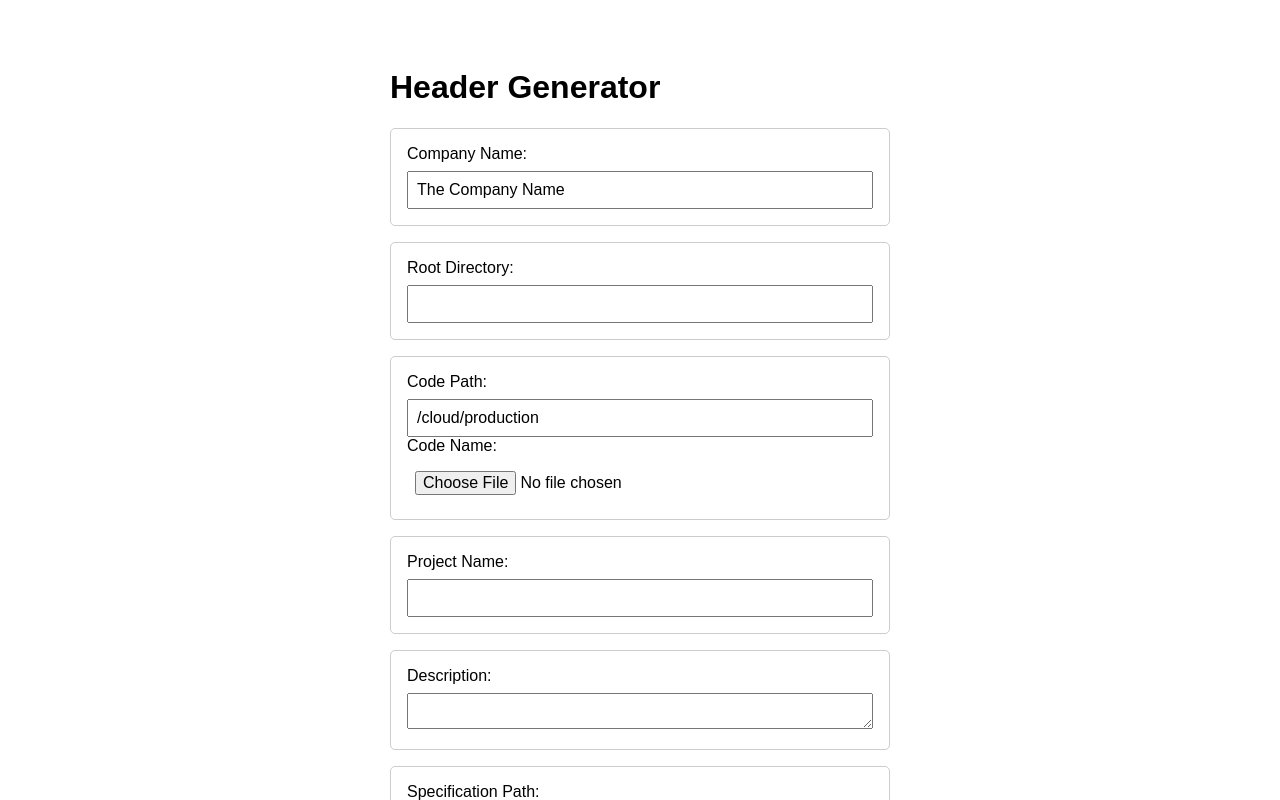
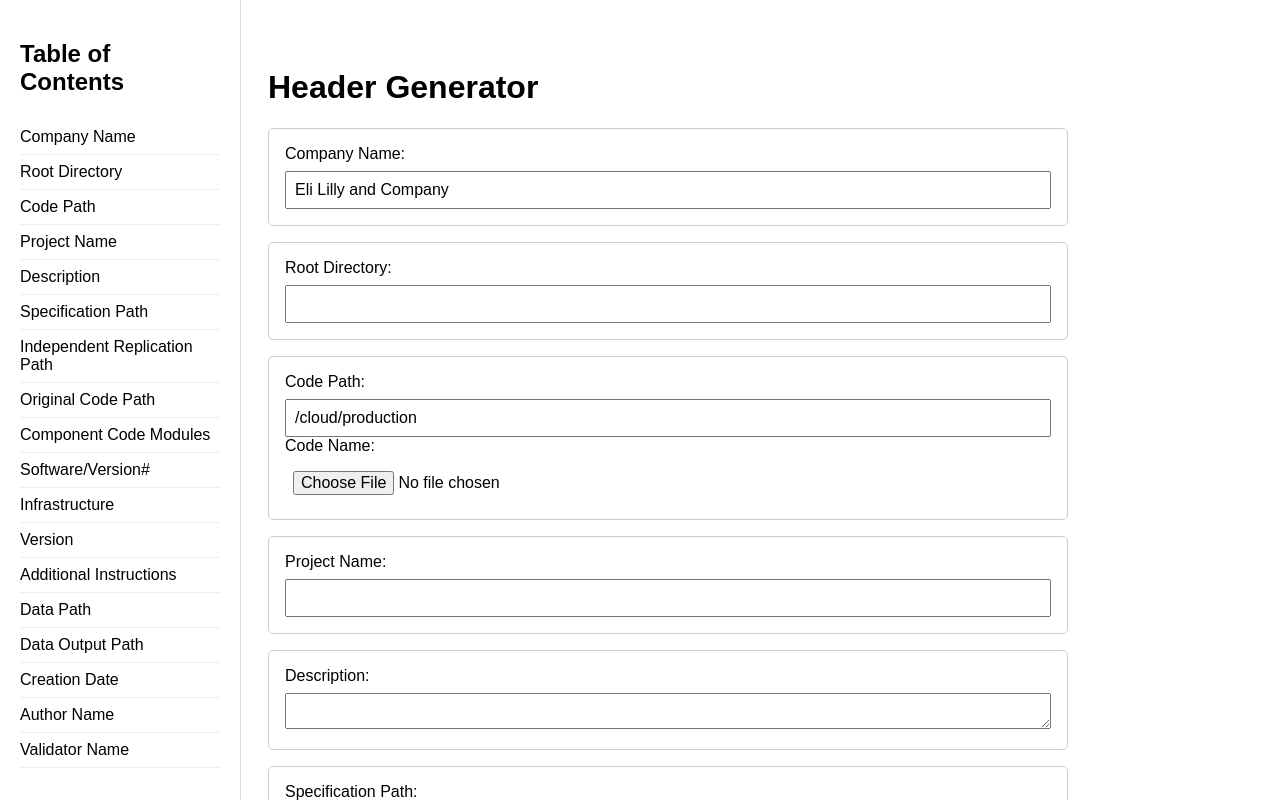
Before and after one commit to mrppdex/useyourheader, a React (Create React App) app: page / in a window 1280 px wide. Shown: the top 800 px of the page. Built offline with nearby package versions, Linux system fonts and the light colour scheme.

Commit message:
add table of contents

```diff
--- a/src/App.css
+++ b/src/App.css
@@ -1,16 +1,55 @@
 .app {
   display: flex;
-  flex-direction: column;
-  align-items: center;
+  flex-direction: row;
+  justify-content: flex-start;
   padding: 2em;
   font-family: Arial, sans-serif;
+  height: 100vh;
+  overflow: auto;
+  flex-wrap: wrap;
+}
+
+.toc {
+  position: fixed;
+  width: 200px;
+  height: 100vh;
+  overflow-y: auto;
+  padding: 20px;
+  top: 0;
+  left: 0;
+  border-right: 1px solid #ddd;
+}
+
+.toc h2 {
+  font-size: 1.5em;
+  margin-bottom: 1em;
+}
+
+.toc ul {
+  list-style: none;
+  padding: 0;
+  font-size: 1em;
+}
+
+.toc ul li {
+  cursor: pointer;
+  padding: 0.5em 0;
+  border-bottom: 1px solid #eee;
+}
+
+.toc ul li:hover {
+  color: blue;
+  text-decoration: underline;
 }
 
 .form {
   margin-bottom: 2em;
+  margin-left: 220px;
   width: 100%;
-  max-width: 500px;
+  max-width: 800px;
   padding: 1em;
+  flex-grow: 1;
+  flex-basis: 100%;
 }
 
 .form-group {
@@ -45,6 +84,8 @@
 }
 
 .output {
+  flex-basis: 100%;
+  margin-left: 220px;
   white-space: pre-wrap;
   width: 100%;
   max-width: 1000px;
--- a/src/App.js
+++ b/src/App.js
@@ -1,8 +1,8 @@
-import React, { useState } from "react";
-import "./App.css";  // Assuming you have an App.css file in the same folder
+import React, { createRef, useState } from 'react';
+import './App.css';
 
 const HeaderGenerator = () => {
-  const [companyName, setCompanyName] = useState("The Company Name");
+  const [companyName, setCompanyName] = useState("Eli Lilly and Company");
   const [rootDirectory, setRootDirectory] = useState("");
   const [codePath, setCodePath] = useState("/cloud/production");
   const [codeName, setCodeName] = useState("");
@@ -30,6 +30,35 @@ const HeaderGenerator = () => {
   const [validatorName, setValidatorName] = useState("");
   const [validationDescription, setValidationDescription] = useState("");
   const [headerText, setHeaderText] = useState("");
+
+  // Create refs for each form group
+  const companyNameRef = createRef();
+  const rootDirectoryRef = createRef();
+  const codePathRef = createRef();
+  const projectNameRef = createRef();
+  const descriptionRef = createRef();
+  const specificationPathRef = createRef();
+  const irPathRef = createRef();
+  const origPathRef = createRef();
+  const ccModulesRef = createRef();
+  const softverRef = createRef();
+  const infraRef = createRef();
+  const versionRef = createRef();
+  const additionalInstructionsRef = createRef();
+  const dataInputsPathRef = createRef();
+  const dataOutputPathRef = createRef();
+  const creationDateRef = createRef();
+  const authorNameRef = createRef();
+  const validatorNameRef = createRef();
+
+  // Function to scroll to a specific ref
+  const scrollToRef = (ref) => {
+    if (ref.current) {
+      ref.current.scrollIntoView({ behavior: 'smooth' });
+    }
+  };
+
+
   // R code to be copied
   const [rCode, setRCode] = useState(`pkgs <- sessionInfo()$otherPkgs
   names_and_versions <- data.frame(Package = names(pkgs), Version = unlist(lapply(pkgs, \`[[\`, "Version")))
@@ -193,78 +222,101 @@ ${dataOutputsText || '# DATA OUTPUT             : N/A'}
 
   return (
     <div className="app">
+        <div className="toc">
+        <h2>Table of Contents</h2>
+        <ul>
+          <li onClick={() => scrollToRef(companyNameRef)}>Company Name</li>
+          <li onClick={() => scrollToRef(rootDirectoryRef)}>Root Directory</li>
+          <li onClick={() => scrollToRef(codePathRef)}>Code Path</li>
+          <li onClick={() => scrollToRef(projectNameRef)}>Project Name</li>
+          <li onClick={() => scrollToRef(descriptionRef)}>Description</li>
+          <li onClick={() => scrollToRef(specificationPathRef)}>Specification Path</li>
+          <li onClick={() => scrollToRef(irPathRef)}>Independent Replication Path</li>
+          <li onClick={() => scrollToRef(origPathRef)}>Original Code Path</li>
+          <li onClick={() => scrollToRef(ccModulesRef)}>Component Code Modules</li>
+          <li onClick={() => scrollToRef(softverRef)}>Software/Version#</li>
+          <li onClick={() => scrollToRef(infraRef)}>Infrastructure</li>
+          <li onClick={() => scrollToRef(versionRef)}>Version</li>
+          <li onClick={() => scrollToRef(additionalInstructionsRef)}>Additional Instructions</li>
+          <li onClick={() => scrollToRef(dataInputsPathRef)}>Data Path</li>
+          <li onClick={() => scrollToRef(dataOutputPathRef)}>Data Output Path</li>
+          <li onClick={() => scrollToRef(creationDateRef)}>Creation Date</li>
+          <li onClick={() => scrollToRef(authorNameRef)}>Author Name</li>
+          <li onClick={() => scrollToRef(validatorNameRef)}>Validator Name</li>
+        </ul>
+      </div>
 <form className="form" onSubmit={handleSubmit}>
         <h1>Header Generator</h1>
-        <div className="form-group">
+        <div className="form-group" ref={companyNameRef}>
           <label>Company Name:</label>
           <input type="text" value={companyName} onChange={(e) => setCompanyName(e.target.value)} />
         </div>
-        <div className="form-group">
+        <div className="form-group" ref={rootDirectoryRef}>
           <label>Root Directory:</label>
           <input type="text" value={rootDirectory} onChange={handleRootDirectoryChange} />
         </div>
-        <div className="form-group">
+        <div className="form-group" ref={codePathRef}>
           <label>Code Path:</label>
           <input type="text" value={codePath} onChange={(e) => setCodePath(e.target.value)} />
           <label>Code Name:</label>
           <input type="file" onChange={handleFileChange} />
         </div>
-        <div className="form-group">
+        <div className="form-group" ref={projectNameRef}>
           <label>Project Name:</label>
           <input type="text" value={projectName} onChange={(e) => setProjectName(e.target.value)} />
         </div>
-        <div className="form-group">
+        <div className="form-group" ref={descriptionRef}>
           <label>Description:</label>
           <textarea value={description} onChange={(e) => setDescription(e.target.value)} />
         </div>
-        <div className="form-group">
+        <div className="form-group" ref={specificationPathRef}>
           <label>Specification Path:</label>
           <input type="text" value={specificationPath} onChange={(e) => setSpecificationPath(e.target.value)} />
           <label>Specification File:</label>
           <input type="file" onChange={handleSpecificationFileChange} />
         </div>
-        <div className="form-group">
+        <div className="form-group" ref={irPathRef}>
           <label>Independent Replication Path:</label>
           <input type="text" value={irPath} onChange={(e) => setIrPath(e.target.value)} />
           <label>Independent Replication Filename:</label>
           <input type="file" onChange={handleIrFileChange} />
         </div>
-        <div className="form-group">
+        <div className="form-group" ref={origPathRef}>
           <label>Original Code Path:</label>
           <input type="text" value={origPath} onChange={(e) => setOrigPath(e.target.value)} />
           <label>Original Code Filename:</label>
           <input type="file" onChange={handleOrigFileChange} />
         </div>
-        <div className="form-group">
+        <div className="form-group" ref={ccModulesRef}>
           <label>Component Code Modules:</label>
           <textarea value={ccModules} onChange={(e) => setCcModules(e.target.value)} />
         </div>
-        <div className="form-group">
+        <div className="form-group" ref={softverRef}>
           <label>Software/Version#:</label>
           <input type="text" value={softver} onChange={(e) => setSoftver(e.target.value)} />
         </div>
-        <div className="form-group">
+        <div className="form-group" ref={infraRef}>
           <label>Infrastructure:</label>
           <input type="text" value={infra} onChange={(e) => setInfra(e.target.value)} />
         </div>
-        <div className="form-group">
+        <div className="form-group" ref={additionalInstructionsRef}>
           <label>Additional Instructions:</label>
           <textarea value={additionalInstructions} onChange={(e) => setAdditionalInstructions(e.target.value)} />
           <button type="button" onClick={handleCopyRCode}>Copy R version code to the clipboard</button>
         </div>
-        <div className="form-group">
+        <div className="form-group" ref={dataInputsPathRef}>
           <label>Data Path:</label>
           <input type="text" value={dataInputsPath} onChange={(e) => setDataInputsPath(e.target.value)} />
           <label>Data Input:</label>
           <input type="file" multiple onChange={handleDataInputFilesChange} />
         </div>
-        <div className="form-group">
+        <div className="form-group" ref={dataOutputPathRef}>
           <label>Data Output Path:</label>
           <input type="text" value={dataOutputPath} onChange={(e) => setDataOutputPath(e.target.value)} />
           <label>Data Output Filename:</label>
           <input type="text" value={dataOutputFilename} onChange={(e) => setDataOutputFilename(e.target.value)} />
         </div>
-        <div className="form-group">
+        <div className="form-group" ref={creationDateRef}>
           <label>Creation Date:</label>
           <input type="date" value={creationDate} onChange={(e) => setCreationDate(e.target.value)} />
           <label>Version:</label>
@@ -274,7 +326,7 @@ ${dataOutputsText || '# DATA OUTPUT             : N/A'}
           <label>Author Description:</label>
           <input type="text" value={authorDescription} onChange={(e) => setAuthorDescription(e.target.value)} />
         </div>
-        <div className="form-group">
+        <div className="form-group" ref={validatorNameRef}>
           <label>Validator Name:</label>
           <input type="text" value={validatorName} onChange={(e) => setValidatorName(e.target.value)} />
           <label>Validation Description:</label>
```
Also changed, not shown: 7 other files (tests, documents, lock files or other folders).
